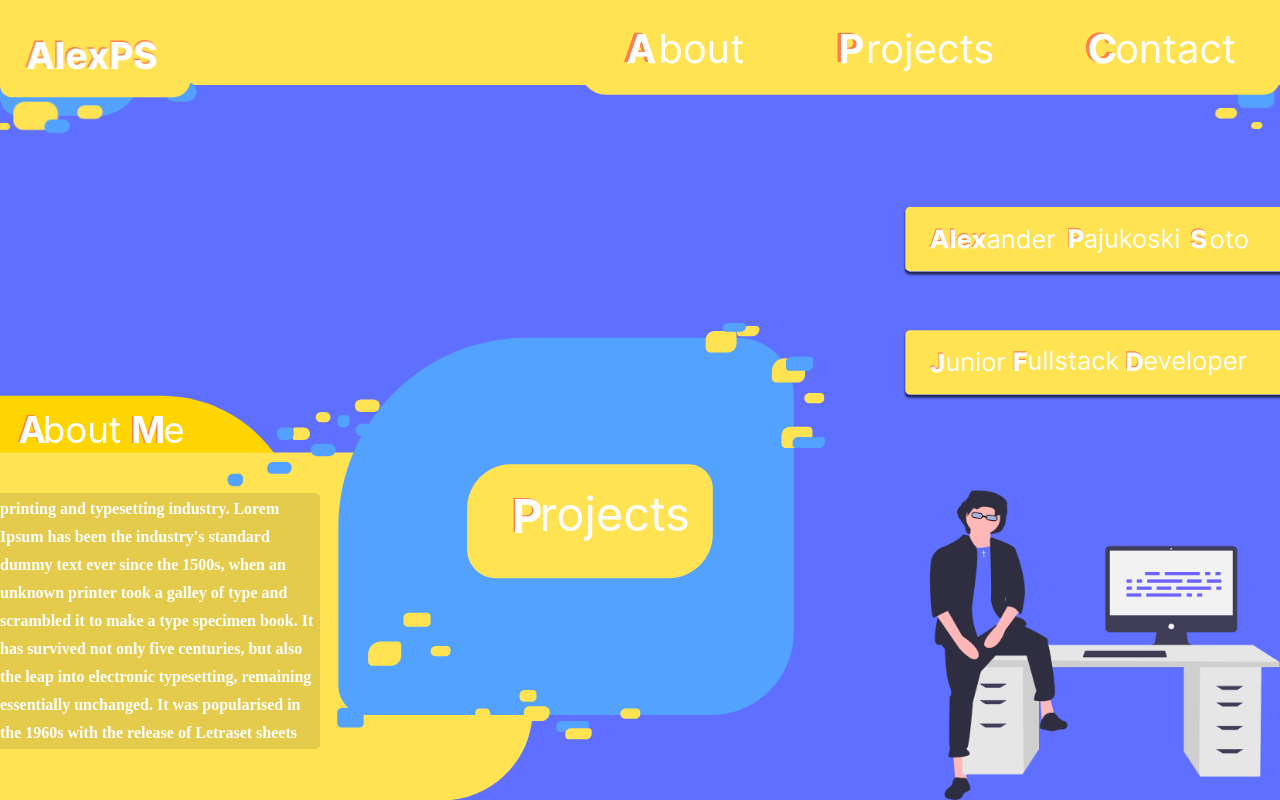
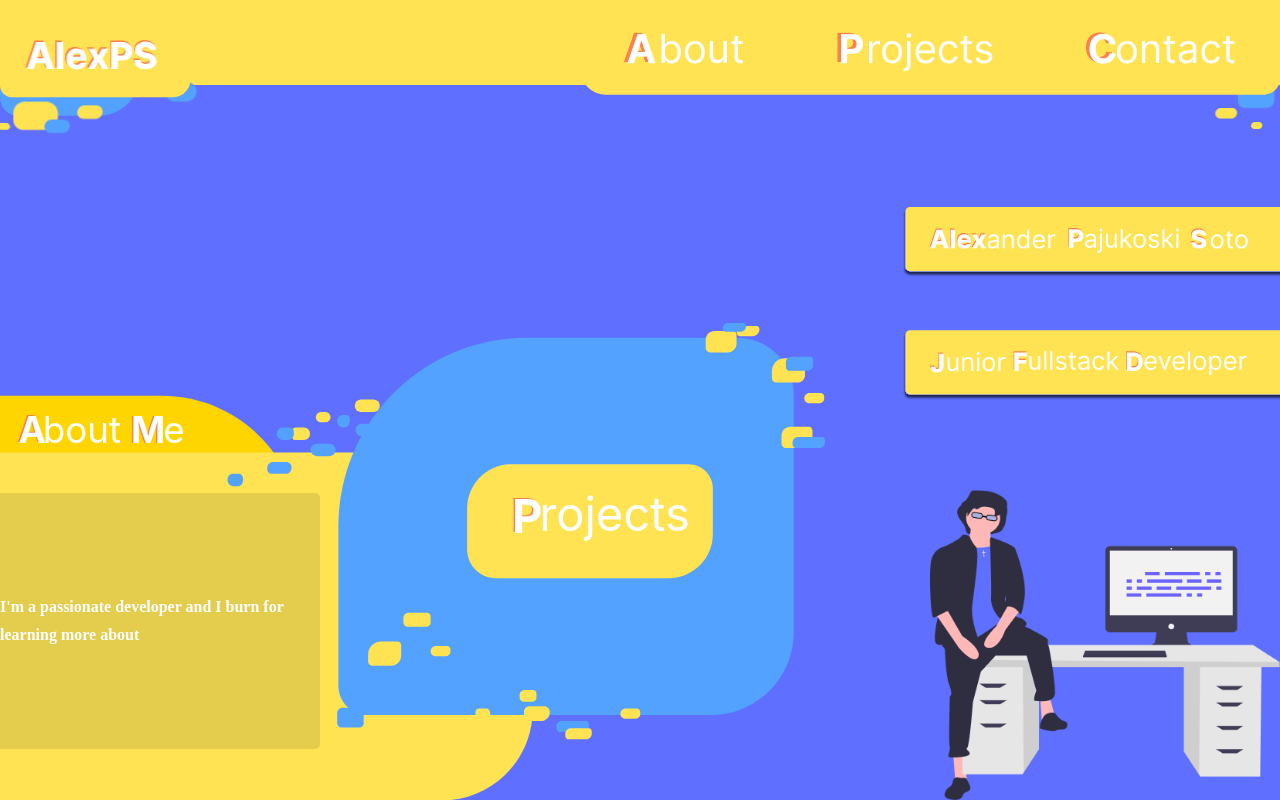
Before and after one commit to Alexander-PajukoskiSoto/Alexander-portfolio, a React (Create React App) app in the folder client/: page / in a window 1280 px wide. Shown: the top 800 px of the page. Built offline with nearby package versions, Linux system fonts and the light colour scheme.

Commit message:
fixed footer

```diff
--- a/client/src/App.css
+++ b/client/src/App.css
@@ -197,8 +197,8 @@ body{
 /* FOOTER */
 .footer{
   position:absolute;
-  bottom: -105%;
   z-index:333;
+  bottom: 0;
 }
 
 #contentPocket{
@@ -211,3 +211,12 @@ body{
   right: 1100px;
   z-index: 3;
 }
+
+.doubleFullDiv{
+  position: absolute;
+  top: 0;
+  left: 0;
+  width: 100%;
+  height: 200dvh;
+  z-index: 333;
+}
--- a/client/src/App.js
+++ b/client/src/App.js
@@ -16,11 +16,13 @@ function App() {
         <RightAside />
         <img src={selfPortrait} className='selfPortrait' alt='self-portrait'/>
       </div>
-      <div className='fullDiv'>
+      <div className="fullDiv">
         <SideBlob className="sideBlob"/>
         <ProjectHeader className="projectHeader"/>
         <ProjectBlob className="projectBlob"/>
-        <ProjectFooterSvg className="footer"/>
+        <div className="doubleFullDiv">
+          <ProjectFooterSvg className="footer"/>
+        </div>
       </div>
     </div>
   );
--- a/client/src/components/AsideSvg.js
+++ b/client/src/components/AsideSvg.js
@@ -302,6 +302,7 @@ const AsideSvg = (props) => (
 
             {BUBBLE_PATHS.path.map((path,index)=>(
                 <motion.path
+                key={index}
                 id={`asideBubble${index}`}
                 d={path}
                 fill={BUBBLE_PATHS.color[index]}
@@ -320,8 +321,7 @@ const AsideSvg = (props) => (
     </svg>
     <div className="aboutMeTextContainer">
             <h4>
-            Lorem Ipsum is simply dummy text of the printing and typesetting industry. Lorem Ipsum has been the industry's standard dummy text ever since the 1500s, when an unknown printer took a galley of type and scrambled it to make a type specimen book. It has survived not only five centuries, but also the leap into electronic typesetting, remaining essentially unchanged. It was popularised in the 1960s with the release of Letraset sheets containing Lorem Ipsum
-
+              I'm a passionate developer and I burn for learning more about
             </h4>
     </div>
     </>
```
